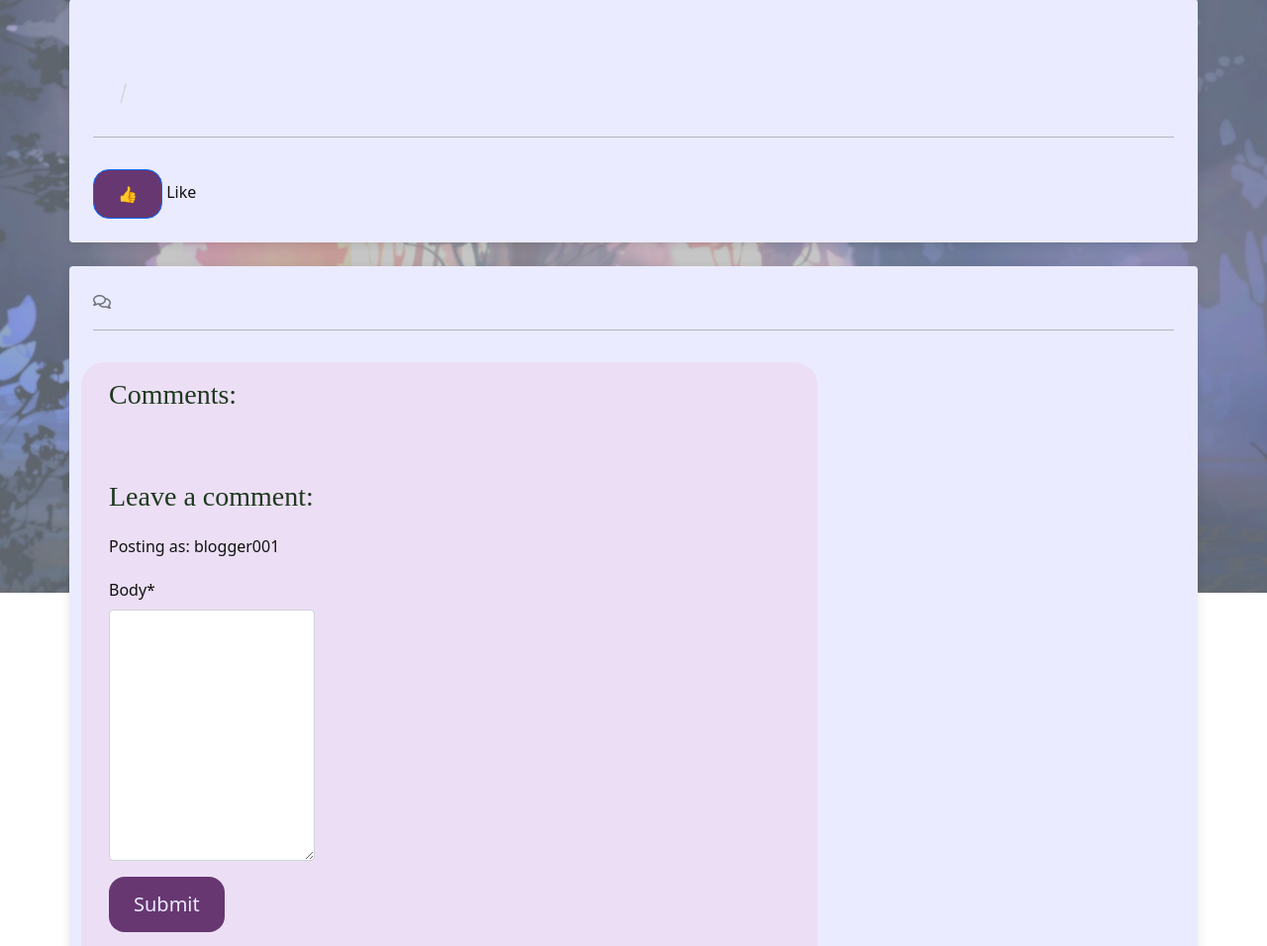
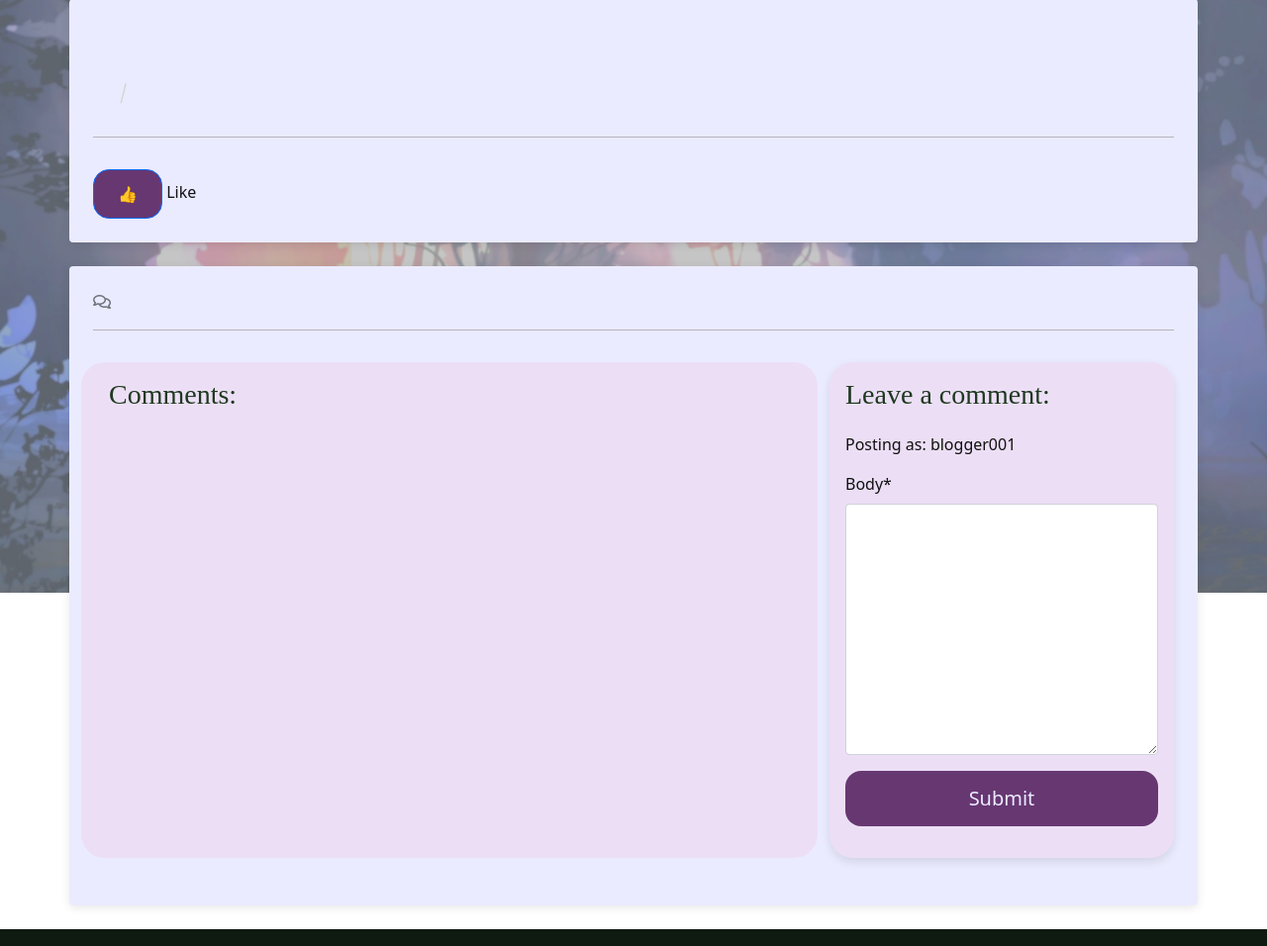
Before and after one commit to katherinewadge-berrospi/fantasy-blog, a Django app: template blog/templates/blog/post_detail.html in a window 1280 px wide. Shown: the part 201-1157 px from the top of the page at 99% size. Run offline with Django 4.2, Linux system fonts and the light colour scheme; the template is opened without the code that fills it: values that come from a table or form of the project are taken from there, others are empty; a user stored in the database is signed in; some libraries are stand-ins or nearby versions; some web fonts are replaced.

Commit message:
Form takes up width of container and full width button.

```diff
--- a/blog/templates/blog/post_detail.html
+++ b/blog/templates/blog/post_detail.html
@@ -79,18 +79,23 @@
             </div>
             {% endfor %}
         </div>
-        <!-- Creating New Comments -->
-        <div class="col-md-4 card mb-4 mt-3">
-            <div class="card-body">
+    </div>
+    <!-- Comment Form Column -->
+    <div class="col-md-4 mb-4 mt-3">
+        <div class="card h-100 border-0">
+            <div class="card-body p-3 rounded">
                 {% if user.is_authenticated %}
                     <h3>Leave a comment:</h3>
                     <p>Posting as: {{ user.username }}</p>
-                <form id="commentForm" method="post"
-                    style="margin-top: 1.3em;">
+                    <form id="commentForm" method="post" class="mt-3">
                         {{ comment_form | crispy }}
                         {% csrf_token %}
-                    <button id="submitButton" type="submit"
-                    class="btn btn-signup btn-lg">Submit</button>
+                        <button
+                            id="submitButton"
+                            type="submit"
+                            class="btn btn-signup btn-lg w-100 mb-3">
+                            Submit
+                        </button>
                     </form>
                 {% else %}
                     <p>Log in to leave a comment</p>
```
Lines whose indentation alone changed are shown as unchanged.
